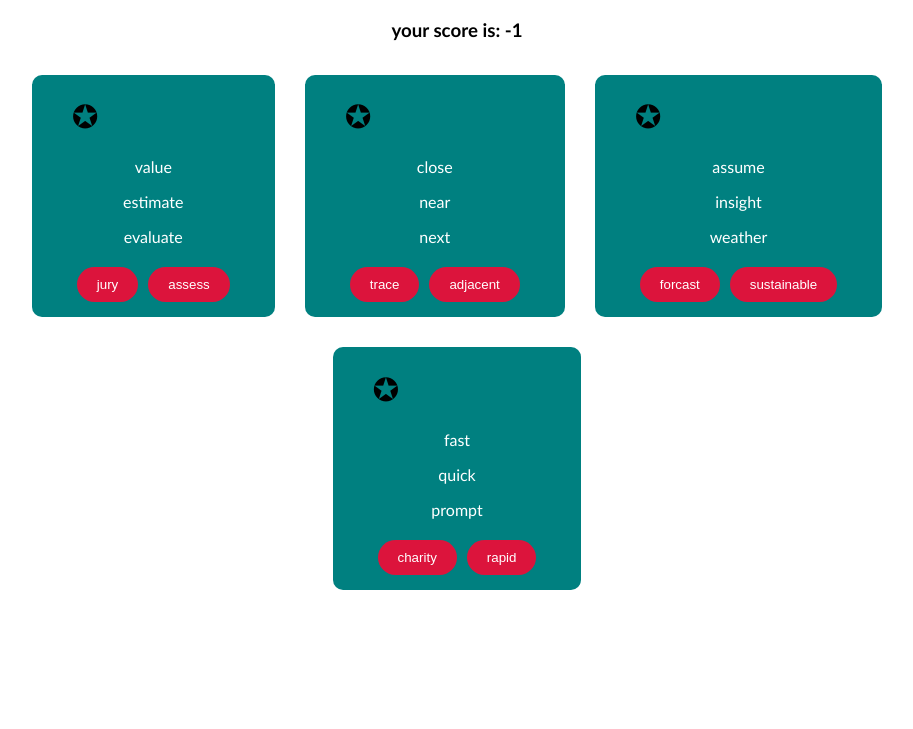
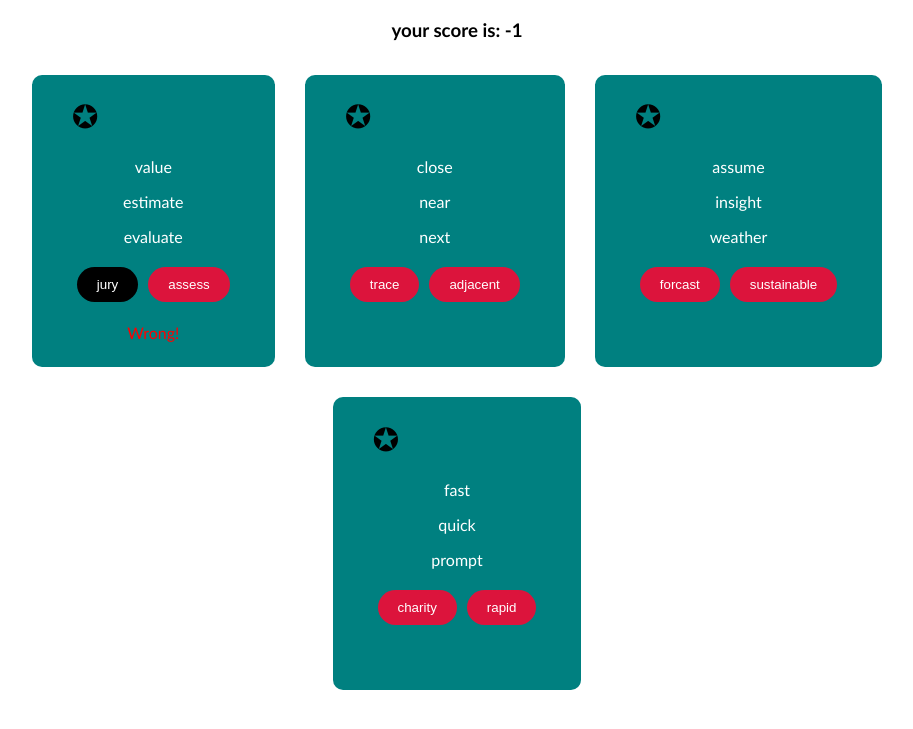
Before and after one commit to mikeydgithub/word_association, a plain HTML site: page index.html in a window 1280 px wide. Both pictures are taken after a click on the button "jury". Shown: the part 171-900 px from the top of the page, without its empty margins (183-1096 px from the left). Drawn offline with Linux system fonts and the light colour scheme.

Commit message:
correct and incorrect response in the html

```diff
--- a/app.js
+++ b/app.js
@@ -28,6 +28,7 @@ const questions = [
 
 // score
 let score = 0
+let clicked = []
 scoreDisplay.textContent = score
 
 // create function for populating quetions
@@ -76,13 +77,17 @@ function populateQuestions() {
         questionButton.textContent = option
 
         // click event listener on the questionbutton
-        questionButton.addEventListener('click', () => checkAnswer(option, optionIndex +1, question.correct))
+        questionButton.addEventListener('click', () => checkAnswer(questionButton, questionBox, option, optionIndex +1, question.correct))
 
         // append each button to the buttons
         questionButtons.append(questionButton)
        })
 
+       const answerDisplay = document.createElement('div')
+       answerDisplay.classList.add('answer-display')
+
        // take our questionDisplay by document id and append our question box to it
+       questionBox.append(answerDisplay)
        questionDisplay.append(questionBox)
     })
 }
@@ -91,7 +96,7 @@ function populateQuestions() {
 populateQuestions();
 
 // function for checking answers, taking in option, optionIndex, and correctAnswer
-function checkAnswer(option, optionIndex, correctAnswer) {
+function checkAnswer(questionButton, questionBox, option, optionIndex, correctAnswer) {
     console.log('option', option)
     console.log('optionIndex', optionIndex)
 
@@ -100,8 +105,22 @@ function checkAnswer(option, optionIndex, correctAnswer) {
         score++
         scoreDisplay.textContent = score
         // else if correct answer is not === option index score is -1 and display takes one away
+        addResult(questionBox, "Correct!", 'correct')
     } else {
         score--
         scoreDisplay.textContent = score
+        addResult(questionBox, "Wrong!", 'wrong')
     }
+    clicked.push(option)
+    questionButton.disabled = clicked.includes(option)
 }
+
+function addResult(questionBox, answer, className) {
+    const answerDisplay = questionBox.querySelector('.answer-display')
+    answerDisplay.classList.remove('wrong')
+    answerDisplay.classList.remove('correct')
+    answerDisplay.classList.add(className)
+    answerDisplay.textContent = answer
+
+
+}
--- a/styles.css
+++ b/styles.css
@@ -45,3 +45,18 @@
     background-color: black;
     color: white;
 }
+
+.answer-display {
+    height: 50px;
+    display: flex;
+    align-items: center;
+    justify-content: center;
+}
+
+.answer-display.correct {
+    color: greenyellow;
+}
+
+.answer-display.wrong {
+    color: red;
+}
```
